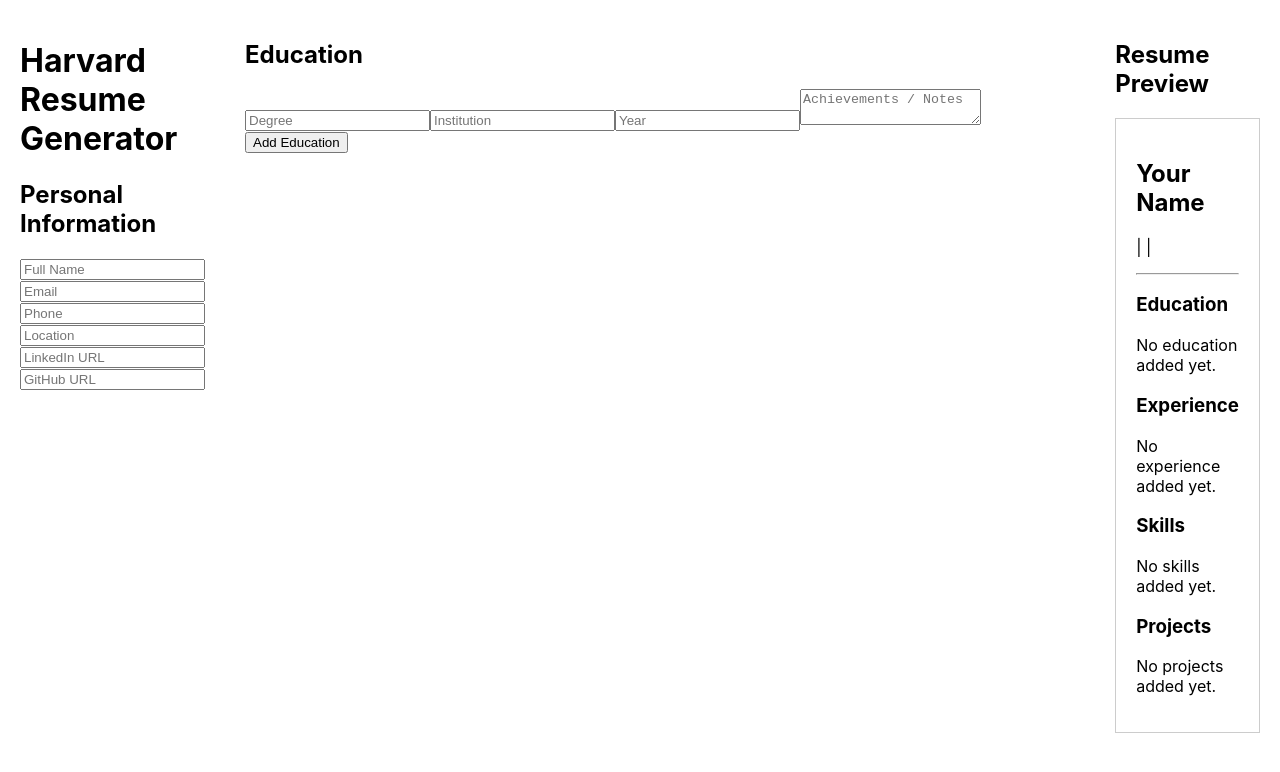
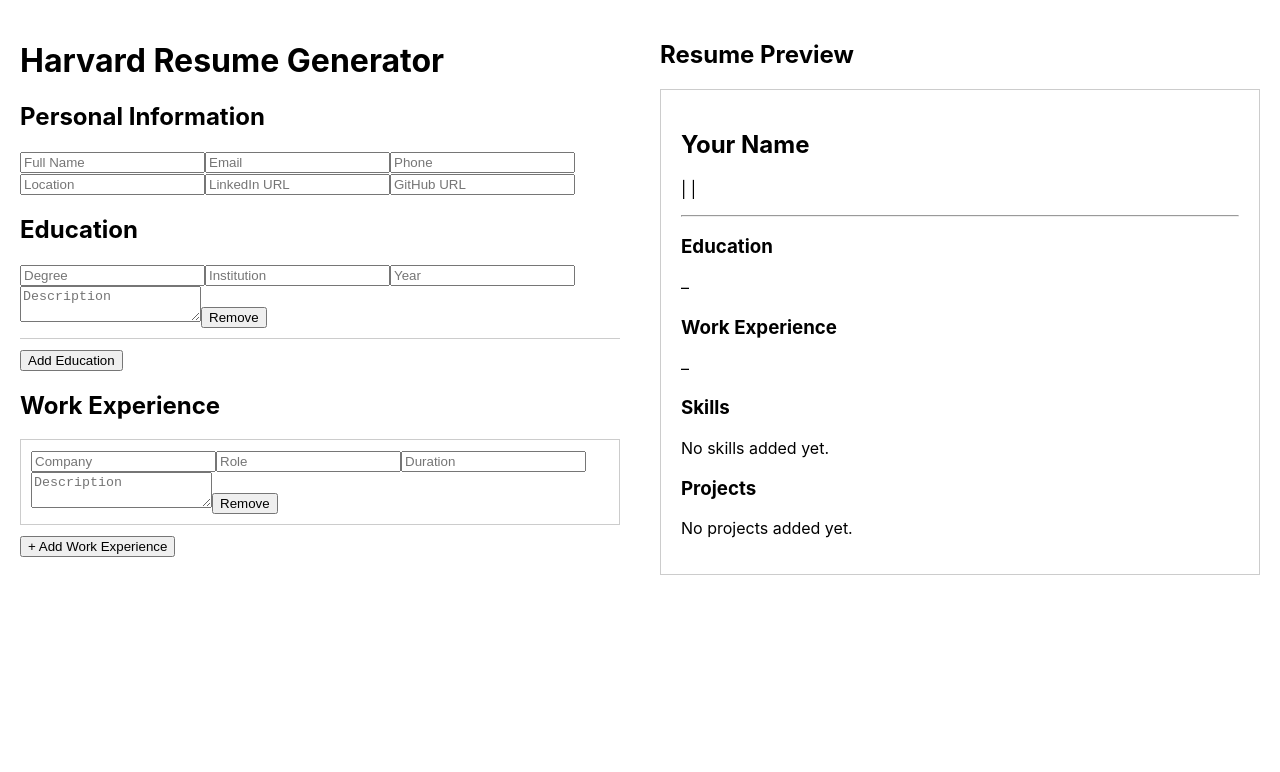
Before and after one commit to jahatesu/Harvard-Resume-Generator, a React (Create React App) app in the folder harvard-resume-generator/: page / in a window 1280 px wide. Shown: the top 772 px of the page. Built offline with nearby package versions, Linux system fonts and the light colour scheme.

Commit message:
Add dynamic Work Experience and Education forms with add/remove functionality

```diff
--- a/harvard-resume-generator/src/App.js
+++ b/harvard-resume-generator/src/App.js
@@ -1,28 +1,37 @@
 import React, { useState } from "react";
 import initialResume from "./data/initialResume";
+
 import PersonalInfoForm from "./components/PersonalInfoForm";
+import EducationForm from "./components/EducationForm";
+import WorkExperienceForm from "./components/WorkExperienceForm";
 import ResumePreview from "./components/ResumePreview";
-import EducationForm from "./components/EducationForm";
 
 function App() {
   const [resumeData, setResumeData] = useState(initialResume);
 
   return (
     <div style={{ display: "flex", gap: "40px", padding: "20px" }}>
-      {/* Left: Form */}
+      {/* LEFT SIDE: FORMS */}
       <div style={{ flex: 1 }}>
         <h1>Harvard Resume Generator</h1>
+
         <PersonalInfoForm
           personalInfo={resumeData.personalInfo}
           setResumeData={setResumeData}
         />
+
+        <EducationForm
+          education={resumeData.education}
+          setResumeData={setResumeData}
+        />
+
+        <WorkExperienceForm
+          workExperience={resumeData.workExperience}
+          setResumeData={setResumeData}
+        />
       </div>
-      <EducationForm
-  education={resumeData.education}
-  setResumeData={setResumeData}
-/>
 
-      {/* Right: Preview */}
+      {/* RIGHT SIDE: PREVIEW */}
       <div style={{ flex: 1 }}>
         <h2>Resume Preview</h2>
         <ResumePreview resumeData={resumeData} />
--- a/harvard-resume-generator/src/components/EducationForm.js
+++ b/harvard-resume-generator/src/components/EducationForm.js
@@ -1,31 +1,29 @@
-import React, { useState } from "react";
+import React from "react";
 
 function EducationForm({ education, setResumeData }) {
-  const [edu, setEdu] = useState({
-    degree: "",
-    institution: "",
-    year: "",
-    description: ""
+  const handleChange = (index, field, value) => {
+    setResumeData(prev => {
+      const updated = [...prev.education];
+      updated[index][field] = value;
+      return { ...prev, education: updated };
     });
-
-  const handleChange = (e) => {
-    const { name, value } = e.target;
-    setEdu({ ...edu, [name]: value });
   };
 
-  const addEducation = () => {
-    if (!edu.degree || !edu.institution) return;
+  const handleAdd = () => {
+    setResumeData(prev => ({
+      ...prev,
+      education: [
+        ...prev.education,
+        { degree: "", institution: "", year: "", description: "" }
+      ]
+    }));
+  };
 
-    setResumeData((prevData) => ({
-      ...prevData,
-      education: [...prevData.education, edu]
-    }));
-
-    setEdu({
-      degree: "",
-      institution: "",
-      year: "",
-      description: ""
+  const handleRemove = index => {
+    setResumeData(prev => {
+      const updated = [...prev.education];
+      updated.splice(index, 1);
+      return { ...prev, education: updated };
     });
   };
 
@@ -33,35 +31,33 @@
     <div>
       <h2>Education</h2>
 
+      {education.map((edu, index) => (
+        <div key={index} style={{ marginBottom: "10px", borderBottom: "1px solid #ccc", paddingBottom: "10px" }}>
           <input
-        name="degree"
             placeholder="Degree"
             value={edu.degree}
-        onChange={handleChange}
+            onChange={e => handleChange(index, "degree", e.target.value)}
           />
-
           <input
-        name="institution"
             placeholder="Institution"
             value={edu.institution}
-        onChange={handleChange}
+            onChange={e => handleChange(index, "institution", e.target.value)}
           />
-
           <input
-        name="year"
             placeholder="Year"
             value={edu.year}
-        onChange={handleChange}
+            onChange={e => handleChange(index, "year", e.target.value)}
           />
+          <textarea
+            placeholder="Description"
+            value={edu.description}
+            onChange={e => handleChange(index, "description", e.target.value)}
+          />
+          <button type="button" onClick={() => handleRemove(index)}>Remove</button>
+        </div>
+      ))}
 
-      <textarea
-        name="description"
-        placeholder="Achievements / Notes"
-        value={edu.description}
-        onChange={handleChange}
-      />
-
-      <button onClick={addEducation}>Add Education</button>
+      <button type="button" onClick={handleAdd}>Add Education</button>
     </div>
   );
 }
--- a/harvard-resume-generator/src/components/ResumePreview.js
+++ b/harvard-resume-generator/src/components/ResumePreview.js
@@ -1,7 +1,13 @@
 import React from "react";
 
 function ResumePreview({ resumeData }) {
-  const { personalInfo, education, experience, skills, projects } = resumeData;
+  const {
+    personalInfo,
+    education = [],
+    workExperience = [],
+    skills = [],
+    projects = [],
+  } = resumeData;
 
   return (
     <div style={{ padding: "20px", border: "1px solid #ccc" }}>
@@ -11,7 +17,8 @@
         {personalInfo.email} | {personalInfo.phone} | {personalInfo.location}
       </p>
       <p>
-        {personalInfo.linkedin} {personalInfo.github && `| ${personalInfo.github}`}
+        {personalInfo.linkedin}
+        {personalInfo.github && ` | ${personalInfo.github}`}
       </p>
 
       <hr />
@@ -19,9 +26,7 @@
       {/* Education */}
       <section>
         <h3>Education</h3>
-
         {education.length === 0 && <p>No education added yet.</p>}
-
         {education.map((edu, index) => (
           <div key={index}>
             <strong>{edu.degree}</strong> – {edu.institution}
@@ -31,11 +36,17 @@
         ))}
       </section>
 
-
-      {/* Experience */}
+      {/* Work Experience */}
       <section>
-        <h3>Experience</h3>
-        {experience.length === 0 && <p>No experience added yet.</p>}
+        <h3>Work Experience</h3>
+        {workExperience.length === 0 && <p>No work experience added yet.</p>}
+        {workExperience.map((job, index) => (
+          <div key={index}>
+            <strong>{job.role}</strong> – {job.company}
+            <div>{job.duration}</div>
+            <p>{job.description}</p>
+          </div>
+        ))}
       </section>
 
       {/* Skills */}
--- /dev/null
+++ b/harvard-resume-generator/src/components/WorkExperienceForm.js
@@ -0,0 +1,87 @@
+import React from "react";
+
+function WorkExperienceForm({ workExperience, setResumeData }) {
+  const handleChange = (index, field, value) => {
+    setResumeData(prev => {
+      const updated = [...prev.workExperience];
+      updated[index] = {
+        ...updated[index],
+        [field]: value,
+      };
+      return { ...prev, workExperience: updated };
+    });
+  };
+
+  const addWorkExperience = () => {
+    setResumeData(prev => ({
+      ...prev,
+      workExperience: [
+        ...prev.workExperience,
+        {
+          company: "",
+          role: "",
+          duration: "",
+          description: "",
+        },
+      ],
+    }));
+  };
+
+  const removeWorkExperience = (index) => {
+    setResumeData(prev => {
+      const updated = prev.workExperience.filter((_, i) => i !== index);
+      return { ...prev, workExperience: updated };
+    });
+  };
+
+  return (
+    <div>
+      <h2>Work Experience</h2>
+
+      {workExperience.length === 0 && (
+        <p>No work experience added yet.</p>
+      )}
+
+      {workExperience.map((job, index) => (
+        <div
+          key={index}
+          style={{ border: "1px solid #ccc", padding: "10px", marginBottom: "10px" }}
+        >
+          <input
+            placeholder="Company"
+            value={job.company}
+            onChange={e => handleChange(index, "company", e.target.value)}
+          />
+
+          <input
+            placeholder="Role"
+            value={job.role}
+            onChange={e => handleChange(index, "role", e.target.value)}
+          />
+
+          <input
+            placeholder="Duration"
+            value={job.duration}
+            onChange={e => handleChange(index, "duration", e.target.value)}
+          />
+
+          <textarea
+            placeholder="Description"
+            value={job.description}
+            onChange={e => handleChange(index, "description", e.target.value)}
+          />
+
+          <button onClick={() => removeWorkExperience(index)}>
+            Remove
+          </button>
+        </div>
+      ))}
+
+      <button onClick={addWorkExperience}>
+        + Add Work Experience
+      </button>
+    </div>
+  );
+}
+
+export default WorkExperienceForm;
--- a/harvard-resume-generator/src/data/initialResume.js
+++ b/harvard-resume-generator/src/data/initialResume.js
@@ -4,13 +4,22 @@
     email: "",
     phone: "",
     location: "",
-    linkedin: "",
-    github: ""
   },
-  education: [],
-  experience: [],
-  skills: [],
-  projects: []
+  education: [
+    {
+      school: "",
+      degree: "",
+      year: "",
+    },
+  ],
+  workExperience: [
+    {
+      company: "",
+      role: "",
+      duration: "",
+      description: "",
+    },
+  ],
 };
 
 export default initialResume;
```
Lines whose indentation alone changed are shown as unchanged.
